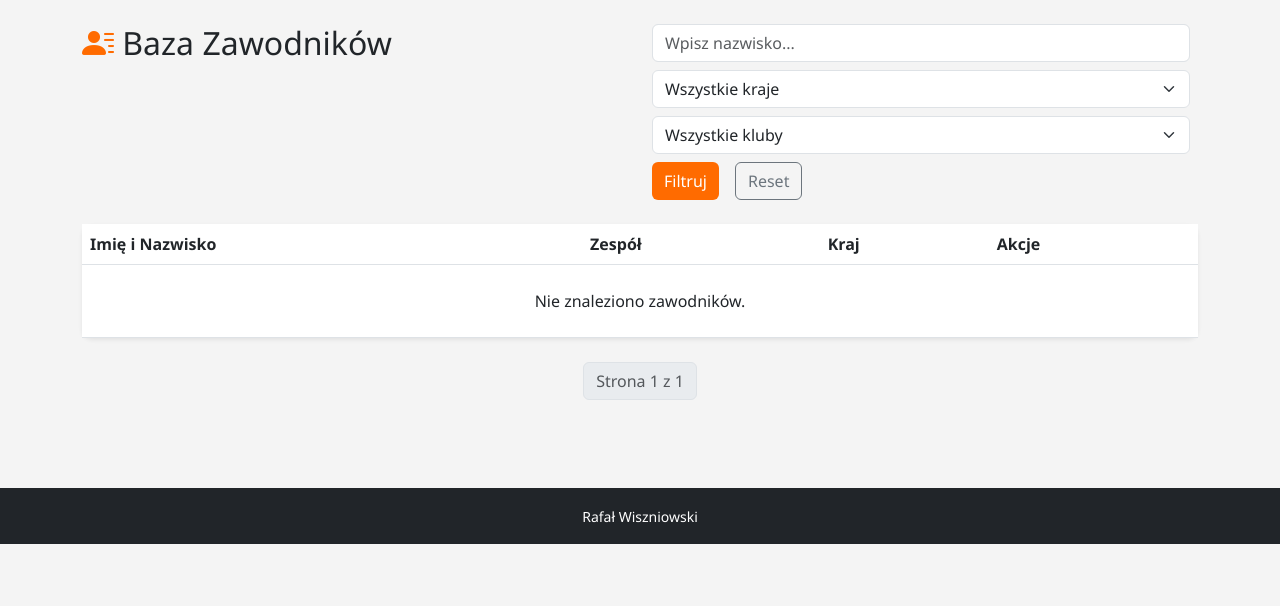
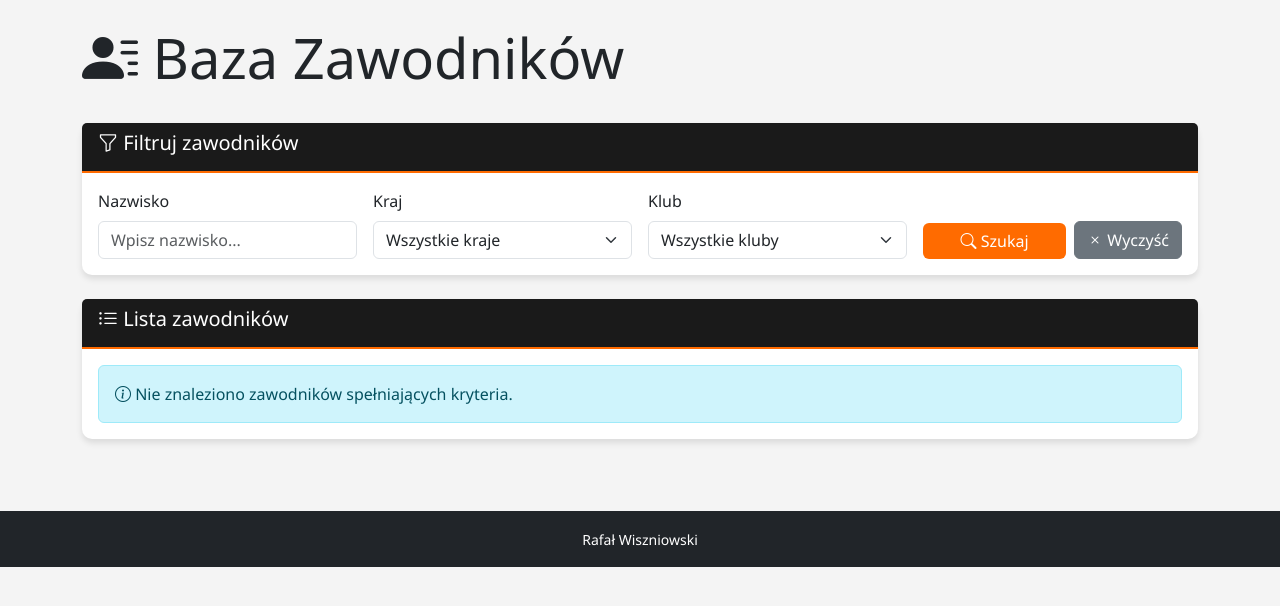
Before and after one commit to Wisznior/nba_stats, a Django app: page /zawodnicy/ in a window 1280 px wide. Shown: the part 66-672 px from the top of the page. Run offline with Django 5.2, Linux system fonts and the light colour scheme; data that the repository does not hold is empty.

Commit message:
Refactor NBA app templates and functionality
- Updated the `apps.py` to simplify the import of the updater module and removed unnecessary exception handling.
- Cleaned up the `mecz_szczegoly.html` template by removing commented-out sections and unnecessary HTML comments.
- Enhanced the `raporty.html` template with a more prominent heading style.
- Improved the `tabela_ranking.html` template by updating the heading style and removing extra whitespace.
- Revamped the `zawodnicy.html` template to include a more structured filtering form and improved table layout for player listings.
- Modified the `zespol_szczegoly.html` template to change the background gradient for better visual appeal.
- Updated the `zespoly.html` template to enhance the heading style for team listings.
- Added new dependencies (`schedule` and `beautifulsoup4`) to `requirements.txt`.

```diff
--- a/nba_app/templates/nba_app/raporty.html
+++ b/nba_app/templates/nba_app/raporty.html
@@ -1,8 +1,9 @@
 {% extends 'nba_app/base.html' %}
 
 {% block content %}
-<div class="mb-5 text-center">
-    <h2 class="fw-bold">Raporty Analityczne - Widoki</h2>
+
+<div class="row mb-4">
+    <h1 class="display-4"><i class="bi bi-file-earmark-bar-graph"></i>Raporty Analityczne - Widoki</h1>
 </div>
 
 <!--raport-ile dolarow za punkt zawodnika-->
@@ -112,5 +113,4 @@
         </table>
     </div>
 </div>
-
 {% endblock %}
--- a/nba_app/templates/nba_app/tabela_ranking.html
+++ b/nba_app/templates/nba_app/tabela_ranking.html
@@ -2,7 +2,7 @@
 
 {% block content %}
 <div class="container mt-4">
-    <h1 class="mb-4 text-center text-uppercase fw-bold" style="color: var(--nba-orange, #fa5500);">Ranking NBA</h1>
+    <h1 class="display-4"><i class="bi bi-trophy"></i> Ranking NBA</h1>
 
     <div class="row">
         <div class="col-md-6 mb-4">
--- a/nba_app/templates/nba_app/zawodnicy.html
+++ b/nba_app/templates/nba_app/zawodnicy.html
@@ -2,88 +2,143 @@
 
 {% block content %}
 <div class="row mb-4">
-    <div class="col-md-6">
-        <h2><i class="bi bi-person-lines-fill" style="color: var(--nba-orange);"></i> Baza Zawodników</h2>
+    <div class="col">
+        <h1 class="display-4"><i class="bi bi-person-lines-fill"></i> Baza Zawodników</h1>
     </div>
-    <div class="col-md-6">
-        <form method="get" class="d-flex flex-wrap gap-2">
-            <input class="form-control me-2" type="search" name="q" placeholder="Wpisz nazwisko..." value="{{ query }}">
+</div>
 
-            <select class="form-select me-2" name="kraj">
+<div class="card mb-4">
+    <div class="card-header">
+        <h5><i class="bi bi-funnel"></i> Filtruj zawodników</h5>
+    </div>
+    <div class="card-body">
+        <form method="GET" action="{% url 'lista_zawodnikow' %}">
+            <div class="row g-3">
+                <div class="col-md-3">
+                    <label for="q" class="form-label">Nazwisko</label>
+                    <input type="text" name="q" id="q" class="form-control" placeholder="Wpisz nazwisko..." value="{{ query }}">
+                </div>
+
+                <div class="col-md-3">
+                    <label for="kraj" class="form-label">Kraj</label>
+                    <select name="kraj" id="kraj" class="form-select">
                         <option value="">Wszystkie kraje</option>
                         {% for k in kraje %}
                             <option value="{{ k }}" {% if k == kraj %}selected{% endif %}>{{ k }}</option>
                         {% endfor %}
                     </select>
+                </div>
 
-            <select class="form-select me-2" name="klub">
+                <div class="col-md-3">
+                    <label for="klub" class="form-label">Klub</label>
+                    <select name="klub" id="klub" class="form-select">
                         <option value="">Wszystkie kluby</option>
                         {% for k in kluby %}
                             <option value="{{ k }}" {% if k == klub %}selected{% endif %}>{{ k }}</option>
                         {% endfor %}
                     </select>
+                </div>
 
-            <button class="btn btn-nba" type="submit">Filtruj</button>
-            <a href="{% url 'lista_zawodnikow' %}" class="btn btn-outline-secondary ms-2">Reset</a>
+                <div class="col-md-3 d-flex align-items-end">
+                    <button type="submit" class="btn btn-nba w-100 me-2">
+                        <i class="bi bi-search"></i> Szukaj
+                    </button>
+                    <a href="{% url 'lista_zawodnikow' %}" class="btn btn-secondary text-nowrap">
+                        <i class="bi bi-x"></i> Wyczyść
+                    </a>
+                </div>
+            </div>
         </form>
     </div>
 </div>
 
-<div class="card shadow-sm">
+<div class="card">
+    <div class="card-header d-flex justify-content-between align-items-center">
+        <h5><i class="bi bi-list-ul"></i> Lista zawodników</h5>
+    </div>
     <div class="card-body p-0">
+        {% if page_obj %}
+        <div class="table-responsive">
             <table class="table table-hover mb-0">
                 <thead class="thead-nba">
                     <tr>
                         <th>Imię i Nazwisko</th>
                         <th>Zespół</th>
                         <th>Kraj</th>
-                    <th>Akcje</th>
+                        <th class="text-center">Akcje</th>
                     </tr>
                 </thead>
                 <tbody>
                     {% for z in page_obj %}
                     <tr>
-                    <td class="align-middle">
+                        <td class="py-3 align-middle">
                             <strong>{{ z.imie }} {{ z.nazwisko }}</strong>
                             {% if not z.czy_aktywny %}
-                            <span class="badge bg-secondary ms-2" style="font-size: 0.6em;">Nieaktywny</span>
+                                <span class="badge bg-secondary ms-2">Nieaktywny</span>
                             {% endif %}
                         </td>
                         <td class="align-middle">
                             <span class="text-muted">{{ z.pobierz_zespol }}</span>
                         </td>
-                    <td class="align-middle"><i class="bi bi-geo-alt"></i> {{ z.kraj_pochodzenia }}</td>
                         <td class="align-middle">
-                        <a href="{% url 'szczegoly_zawodnika' z.id_zawodnika %}" class="btn btn-nba btn-sm">
-                            <i class="bi bi-bar-chart-fill"></i> Statystyki
+                            <i class="bi bi-geo-alt"></i> {{ z.kraj_pochodzenia }}
+                        </td>
+                        <td class="text-center align-middle">
+                            <a href="{% url 'szczegoly_zawodnika' z.id_zawodnika %}" class="btn btn-sm btn-nba">
+                                <i class="bi bi-eye"></i> Profil
                             </a>
                         </td>
-                </tr>
-                {% empty %}
-                <tr>
-                    <td colspan="4" class="text-center py-4">Nie znaleziono zawodników.</td>
                     </tr>
                     {% endfor %}
                 </tbody>
             </table>
         </div>
-</div>
 
-<nav class="mt-4">
-    <ul class="pagination justify-content-center">
+        {% if page_obj.has_other_pages %}
+        <div class="card-footer">
+            <nav aria-label="Page navigation">
+                <ul class="pagination justify-content-center mb-0">
                     {% if page_obj.has_previous %}
                         <li class="page-item">
-            <a class="page-link" href="?page={{ page_obj.previous_page_number }}&q={{ query }}&kraj={{ kraj }}&klub={{ klub }}">Poprzednia</a>
+                            <a class="page-link" href="?page=1&q={{ query }}&kraj={{ kraj }}&klub={{ klub }}">
+                                Pierwsza <<
+                            </a>
+                        </li>
+                        <li class="page-item">
+                            <a class="page-link" href="?page={{ page_obj.previous_page_number }}&q={{ query }}&kraj={{ kraj }}&klub={{ klub }}">
+                                Poprzednia <
+                            </a>
                         </li>
                     {% endif %}
 
-        <li class="page-item disabled"><span class="page-link">Strona {{ page_obj.number }} z {{ page_obj.paginator.num_pages }}</span></li>
+                    <li class="page-item active">
+                        <span class="page-link">
+                            Strona {{ page_obj.number }} z {{ page_obj.paginator.num_pages }}
+                        </span>
+                    </li>
 
                     {% if page_obj.has_next %}
                         <li class="page-item">
-            <a class="page-link" href="?page={{ page_obj.next_page_number }}&q={{ query }}&kraj={{ kraj }}&klub={{ klub }}">Następna</a>
+                            <a class="page-link" href="?page={{ page_obj.next_page_number }}&q={{ query }}&kraj={{ kraj }}&klub={{ klub }}">
+                                Następna >
+                            </a>
+                        </li>
+                        <li class="page-item">
+                            <a class="page-link" href="?page={{ page_obj.paginator.num_pages }}&q={{ query }}&kraj={{ kraj }}&klub={{ klub }}">
+                                Ostatnia >>
+                            </a>
                         </li>
                     {% endif %}
                 </ul>
             </nav>
+        </div>
+        {% endif %}
+
+        {% else %}
+        <div class="alert alert-info m-3">
+            <i class="bi bi-info-circle"></i> Nie znaleziono zawodników spełniających kryteria.
+        </div>
+        {% endif %}
+    </div>
+</div>
 {% endblock %}
--- a/nba_app/templates/nba_app/zespol_szczegoly.html
+++ b/nba_app/templates/nba_app/zespol_szczegoly.html
@@ -2,7 +2,7 @@
 
 {% block content %}
 <!--nagłówek-->
-<div class="card mb-4" style="background: linear-gradient(135deg, #667eea 0%, #764ba2 100%);">
+<div class="card mb-4" style="background: linear-gradient(135deg, #7b0e0e 0%, #7b0e0e 100%);">
     <div class="card-body text-white">
         <div class="d-flex justify-content-between align-items-center">
             <div>
--- a/nba_app/templates/nba_app/zespoly.html
+++ b/nba_app/templates/nba_app/zespoly.html
@@ -2,7 +2,7 @@
 
 {% block content %}
 <div class="d-flex justify-content-between align-items-center mb-4">
-    <h2>Zespoły NBA</h2>
+    <h1 class="display-4"><i class="bi bi-people-fill"></i> Zespoły NBA</h1>
     <div class="btn-group">
         <a href="?konferencja=" class="btn btn-outline-dark {% if not aktywna_konf %}active{% endif %}">wszystkie</a>
         <a href="?konferencja=Wschodnia" class="btn btn-outline-dark {% if aktywna_konf == 'Wschodnia' %}active{% endif %}">wschód</a>
--- a/requirements.txt
+++ b/requirements.txt
@@ -3,3 +3,5 @@ nba_api
 pandas
 requests
 django
+schedule
+beautifulsoup4
```
Also changed, not shown: espn_injuries_backup.html (+8 -8 lines), nba_app/apps.py (+6 -6 lines), nba_app/templates/nba_app/mecz_szczegoly.html (+0 -8 lines), 1 other file. Lines whose indentation alone changed are shown as unchanged.
